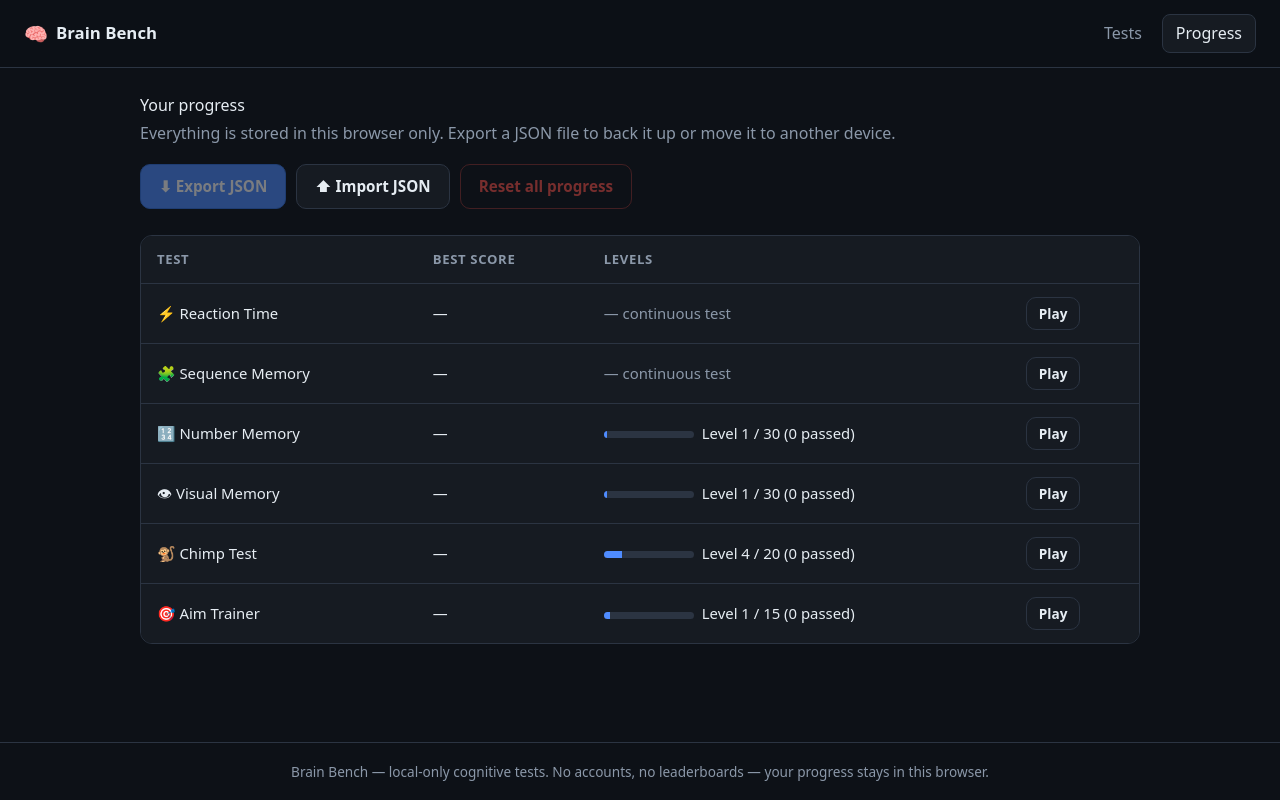
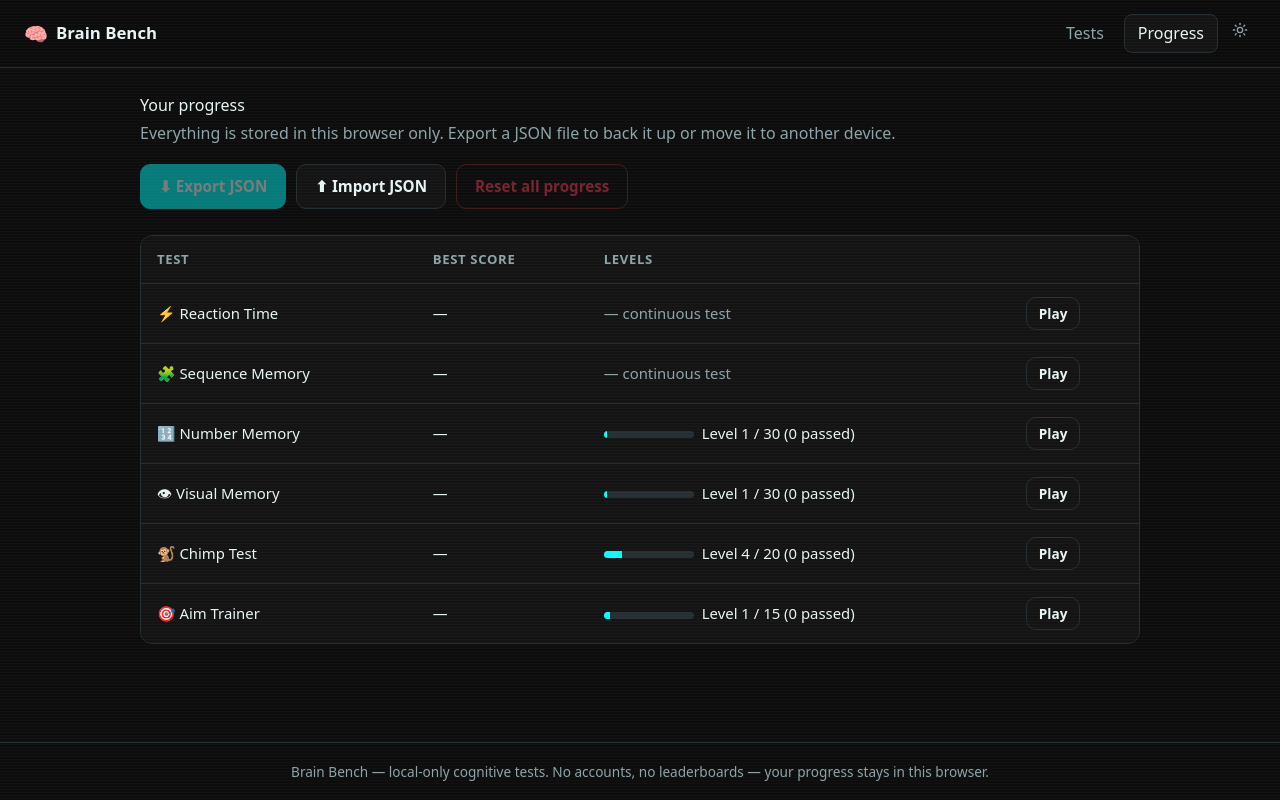
Before and after one commit to RidaDarrai/Brain-Bench, a React (Vite) app: page /progress in a window 1280 px wide. Built offline with nearby package versions, Linux system fonts and the light colour scheme.

Commit message:
feat(theme): cyberpunk token layer — dark neon terminal + light inverted phosphor, hand-rolled ThemeProvider with pre-paint script, legacy CSS aliased to tokens

```diff
--- a/package.json
+++ b/package.json
@@ -16,7 +16,6 @@
     "clsx": "^2.1.1",
     "cn": "^0.5.0",
     "lucide-react": "^1.59.0",
-    "next-themes": "^0.4.6",
     "radix-ui": "^1.8.1",
     "react": "^18.3.1",
     "react-dom": "^18.3.1",
--- a/src/components/Layout.tsx
+++ b/src/components/Layout.tsx
@@ -1,8 +1,9 @@
 import { NavLink, Outlet } from 'react-router-dom';
+import ThemeToggle from './ThemeToggle';
 
 export default function Layout() {
   return (
-    <div className="layout">
+    <div className="layout scanlines">
       <header className="site-header">
         <NavLink to="/" className="brand">
           <span className="brand-mark">🧠</span> Brain Bench
@@ -12,6 +13,7 @@ export default function Layout() {
             Tests
           </NavLink>
           <NavLink to="/progress">Progress</NavLink>
+          <ThemeToggle />
         </nav>
       </header>
       <main className="site-main">
--- /dev/null
+++ b/src/components/ThemeProvider.tsx
@@ -0,0 +1,64 @@
+import {
+  createContext,
+  useCallback,
+  useContext,
+  useEffect,
+  useState,
+  type ReactNode,
+} from 'react';
+
+export type Theme = 'dark' | 'light';
+
+const STORAGE_KEY = 'brainbench-theme';
+
+type ThemeContextValue = {
+  theme: Theme;
+  setTheme: (theme: Theme) => void;
+  toggleTheme: () => void;
+};
+
+const ThemeContext = createContext<ThemeContextValue>({
+  theme: 'dark',
+  setTheme: () => {},
+  toggleTheme: () => {},
+});
+
+function readStoredTheme(): Theme {
+  try {
+    return localStorage.getItem(STORAGE_KEY) === 'light' ? 'light' : 'dark';
+  } catch {
+    return 'dark';
+  }
+}
+
+/**
+ * Minimal theme provider: owns the `dark` class on <html> and persists the
+ * choice to localStorage. A tiny inline script in index.html applies the stored
+ * theme before first paint so there is no flash of the wrong theme.
+ */
+export function ThemeProvider({ children }: { children: ReactNode }) {
+  const [theme, setThemeState] = useState<Theme>(readStoredTheme);
+
+  useEffect(() => {
+    document.documentElement.classList.toggle('dark', theme === 'dark');
+    try {
+      localStorage.setItem(STORAGE_KEY, theme);
+    } catch {
+      /* storage unavailable — theme still works for this session */
+    }
+  }, [theme]);
+
+  const setTheme = useCallback((next: Theme) => setThemeState(next), []);
+  const toggleTheme = useCallback(
+    () => setThemeState((current) => (current === 'dark' ? 'light' : 'dark')),
+    [],
+  );
+
+  return (
+    <ThemeContext.Provider value={{ theme, setTheme, toggleTheme }}>{children}</ThemeContext.Provider>
+  );
+}
+
+export function useTheme() {
+  return useContext(ThemeContext);
+}
--- /dev/null
+++ b/src/components/ThemeToggle.tsx
@@ -0,0 +1,20 @@
+import { Moon, Sun } from 'lucide-react';
+import { Button } from '@/components/ui/button';
+import { useTheme } from './ThemeProvider';
+
+export default function ThemeToggle() {
+  const { theme, toggleTheme } = useTheme();
+  const isDark = theme === 'dark';
+
+  return (
+    <Button
+      variant="ghost"
+      size="icon"
+      className="text-[var(--muted-foreground)]"
+      aria-label={isDark ? 'Switch to light theme' : 'Switch to dark theme'}
+      onClick={toggleTheme}
+    >
+      {isDark ? <Sun data-testid="theme-icon-sun" /> : <Moon data-testid="theme-icon-moon" />}
+    </Button>
+  );
+}
--- a/src/index.css
+++ b/src/index.css
@@ -8,37 +8,36 @@
     --font-heading: var(--font-sans);
     --font-sans: 'Space Grotesk Variable', ui-sans-serif, system-ui, sans-serif;
     --font-mono: 'JetBrains Mono Variable', ui-monospace, monospace;
-    --color-sidebar-ring: var(--sidebar-ring);
-    --color-sidebar-border: var(--sidebar-border);
-    --color-sidebar-accent-foreground: var(--sidebar-accent-foreground);
-    --color-sidebar-accent: var(--sidebar-accent);
-    --color-sidebar-primary-foreground: var(--sidebar-primary-foreground);
-    --color-sidebar-primary: var(--sidebar-primary);
-    --color-sidebar-foreground: var(--sidebar-foreground);
-    --color-sidebar: var(--sidebar);
-    --color-chart-5: var(--chart-5);
-    --color-chart-4: var(--chart-4);
-    --color-chart-3: var(--chart-3);
-    --color-chart-2: var(--chart-2);
-    --color-chart-1: var(--chart-1);
-    --color-ring: var(--ring);
-    --color-input: var(--input);
-    --color-border: var(--border);
-    --color-destructive: var(--destructive);
-    --color-accent-foreground: var(--accent-foreground);
-    --color-accent: var(--accent);
-    --color-muted-foreground: var(--muted-foreground);
-    --color-muted: var(--muted);
-    --color-secondary-foreground: var(--secondary-foreground);
-    --color-secondary: var(--secondary);
-    --color-primary-foreground: var(--primary-foreground);
-    --color-primary: var(--primary);
+    --color-success: var(--success);
+    --color-success-surface: var(--success-surface);
+    --color-danger: var(--danger);
+    --color-danger-surface: var(--danger-surface);
+    --color-warn: var(--warn);
+    --color-brand: var(--brand);
+    --color-test-reaction: var(--test-reaction);
+    --color-test-sequence: var(--test-sequence);
+    --color-test-number: var(--test-number);
+    --color-test-visual: var(--test-visual);
+    --color-test-chimp: var(--test-chimp);
+    --color-test-aim: var(--test-aim);
     --color-popover-foreground: var(--popover-foreground);
     --color-popover: var(--popover);
     --color-card-foreground: var(--card-foreground);
     --color-card: var(--card);
     --color-foreground: var(--foreground);
     --color-background: var(--background);
+    --color-primary-foreground: var(--primary-foreground);
+    --color-primary: var(--primary);
+    --color-secondary-foreground: var(--secondary-foreground);
+    --color-secondary: var(--secondary);
+    --color-muted-foreground: var(--muted-foreground);
+    --color-muted: var(--muted);
+    --color-accent-foreground: var(--accent-foreground);
+    --color-accent: var(--accent);
+    --color-destructive: var(--destructive);
+    --color-border: var(--border);
+    --color-input: var(--input);
+    --color-ring: var(--ring);
     --radius-sm: calc(var(--radius) * 0.6);
     --radius-md: calc(var(--radius) * 0.8);
     --radius-lg: var(--radius);
@@ -48,73 +47,82 @@
     --radius-4xl: calc(var(--radius) * 2.6);
 }
 
+/* ---------- Theme: "Inverted phosphor" (light) ---------- */
 :root {
-    --background: oklch(1 0 0);
-    --foreground: oklch(0.145 0 0);
-    --card: oklch(1 0 0);
-    --card-foreground: oklch(0.145 0 0);
-    --popover: oklch(1 0 0);
-    --popover-foreground: oklch(0.145 0 0);
-    --primary: oklch(0.205 0 0);
-    --primary-foreground: oklch(0.985 0 0);
-    --secondary: oklch(0.97 0 0);
-    --secondary-foreground: oklch(0.205 0 0);
-    --muted: oklch(0.97 0 0);
-    --muted-foreground: oklch(0.556 0 0);
-    --accent: oklch(0.97 0 0);
-    --accent-foreground: oklch(0.205 0 0);
-    --destructive: oklch(0.577 0.245 27.325);
-    --border: oklch(0.922 0 0);
-    --input: oklch(0.922 0 0);
-    --ring: oklch(0.708 0 0);
-    --chart-1: oklch(0.87 0 0);
-    --chart-2: oklch(0.556 0 0);
-    --chart-3: oklch(0.439 0 0);
-    --chart-4: oklch(0.371 0 0);
-    --chart-5: oklch(0.269 0 0);
-    --radius: 0.625rem;
-    --sidebar: oklch(0.985 0 0);
-    --sidebar-foreground: oklch(0.145 0 0);
-    --sidebar-primary: oklch(0.205 0 0);
-    --sidebar-primary-foreground: oklch(0.985 0 0);
-    --sidebar-accent: oklch(0.97 0 0);
-    --sidebar-accent-foreground: oklch(0.205 0 0);
-    --sidebar-border: oklch(0.922 0 0);
-    --sidebar-ring: oklch(0.708 0 0);
+    color-scheme: light;
+    --background: #f4f6f8;
+    --foreground: #0a0a0a;
+    --card: #ffffff;
+    --card-foreground: #0a0a0a;
+    --popover: #ffffff;
+    --popover-foreground: #0a0a0a;
+    --primary: #0a0a0a;
+    --primary-foreground: #f4f6f8;
+    --secondary: #e9edf0;
+    --secondary-foreground: #0a0a0a;
+    --muted: #e9edf0;
+    --muted-foreground: #4a5560;
+    --accent: #dff6f7;
+    --accent-foreground: #04494d;
+    --destructive: #c20047;
+    --border: #c9d2d8;
+    --input: #b7c2c9;
+    --ring: #007a80;
+    --radius: 0.75rem;
+    /* neon accents, darkened for AA text contrast on paper */
+    --brand: #007a80;
+    --success: #00782f;
+    --success-surface: #00782f;
+    --danger: #c20047;
+    --danger-surface: #a8003e;
+    --warn: #8a5a00;
+    --test-reaction: #4c7a00;
+    --test-sequence: #8a5a00;
+    --test-number: #007a80;
+    --test-visual: #6b2bb5;
+    --test-chimp: #00782f;
+    --test-aim: #b00084;
+    --scanline: rgba(0, 0, 0, 0.035);
+    --glow: transparent;
 }
 
+/* ---------- Theme: "Neon terminal" (dark, default) ---------- */
 .dark {
-    --background: oklch(0.145 0 0);
-    --foreground: oklch(0.985 0 0);
-    --card: oklch(0.205 0 0);
-    --card-foreground: oklch(0.985 0 0);
-    --popover: oklch(0.205 0 0);
-    --popover-foreground: oklch(0.985 0 0);
-    --primary: oklch(0.922 0 0);
-    --primary-foreground: oklch(0.205 0 0);
-    --secondary: oklch(0.269 0 0);
-    --secondary-foreground: oklch(0.985 0 0);
-    --muted: oklch(0.269 0 0);
-    --muted-foreground: oklch(0.708 0 0);
-    --accent: oklch(0.269 0 0);
-    --accent-foreground: oklch(0.985 0 0);
-    --destructive: oklch(0.704 0.191 22.216);
-    --border: oklch(1 0 0 / 10%);
-    --input: oklch(1 0 0 / 15%);
-    --ring: oklch(0.556 0 0);
-    --chart-1: oklch(0.87 0 0);
-    --chart-2: oklch(0.556 0 0);
-    --chart-3: oklch(0.439 0 0);
-    --chart-4: oklch(0.371 0 0);
-    --chart-5: oklch(0.269 0 0);
-    --sidebar: oklch(0.205 0 0);
-    --sidebar-foreground: oklch(0.985 0 0);
-    --sidebar-primary: oklch(0.488 0.243 264.376);
-    --sidebar-primary-foreground: oklch(0.985 0 0);
-    --sidebar-accent: oklch(0.269 0 0);
-    --sidebar-accent-foreground: oklch(0.985 0 0);
-    --sidebar-border: oklch(1 0 0 / 10%);
-    --sidebar-ring: oklch(0.556 0 0);
+    color-scheme: dark;
+    --background: #0d0d0d;
+    --foreground: #e8f4f4;
+    --card: #141414;
+    --card-foreground: #e8f4f4;
+    --popover: #141414;
+    --popover-foreground: #e8f4f4;
+    --primary: #00ffff;
+    --primary-foreground: #050505;
+    --secondary: #1a1a1a;
+    --secondary-foreground: #e8f4f4;
+    --muted: #1a1a1a;
+    --muted-foreground: #8fa3a8;
+    --accent: #12222a;
+    --accent-foreground: #e8f4f4;
+    --destructive: #ff3b5c;
+    --border: #262f33;
+    --input: #313b40;
+    --ring: #00ffff;
+    --radius: 0.75rem;
+    /* full-voltage neon */
+    --brand: #00ffff;
+    --success: #39ff6a;
+    --success-surface: #0e7a2f;
+    --danger: #ff3b5c;
+    --danger-surface: #c40e2f;
+    --warn: #ffb020;
+    --test-reaction: #a3ff12;
+    --test-sequence: #ffb020;
+    --test-number: #00ffff;
+    --test-visual: #bd5bff;
+    --test-chimp: #39ff6a;
+    --test-aim: #ff00ff;
+    --scanline: rgba(255, 255, 255, 0.025);
+    --glow: rgba(0, 255, 255, 0.35);
 }
 
 @layer base {
@@ -122,7 +130,7 @@
     @apply border-border outline-ring/50;
     }
   body {
-    @apply bg-background text-foreground;
+    @apply bg-background text-foreground font-sans;
     }
   button:not(:disabled), [role="button"]:not(:disabled) {
     cursor: pointer;
@@ -131,3 +139,28 @@
     @apply font-sans;
     }
 }
+
+/* Faint CRT scanline veil — static, extremely subtle, both themes. */
+@layer utilities {
+  .scanlines::before {
+    content: "";
+    position: fixed;
+    inset: 0;
+    pointer-events: none;
+    z-index: 60;
+    background: repeating-linear-gradient(
+      to bottom,
+      var(--scanline) 0 1px,
+      transparent 1px 3px
+    );
+  }
+  /* Instrument-panel numerals: mono, tabular, slight phosphor glow in the dark. */
+  .hud-num {
+    font-family: var(--font-mono);
+    font-variant-numeric: tabular-nums;
+    letter-spacing: -0.02em;
+  }
+  .dark .glow-text {
+    text-shadow: 0 0 12px var(--glow);
+  }
+}
--- a/src/styles.css
+++ b/src/styles.css
@@ -1,22 +1,21 @@
 /* ---------- Base / theme ---------- */
 :root {
-  --bg: #0d1117;
-  --bg-raised: #161b22;
-  --bg-hover: #1c2330;
-  --border: #2b3442;
-  --text: #e6edf3;
-  --muted: #8b98a9;
-  --accent: #4f8cff;
-  --accent-strong: #3674e0;
-  --green: #2ea043;
-  --green-bright: #3fb950;
-  --red: #da3633;
-  --red-bright: #f85149;
-  --amber: #d29922;
-  --radius: 12px;
-  --font:
-    system-ui, -apple-system, 'Segoe UI', Roboto, Helvetica, Arial, sans-serif;
-  color-scheme: dark;
+  /* Legacy aliases → shadcn token layer (src/index.css). Everything in this
+     stylesheet follows the active theme through these while rules migrate to
+     Tailwind utilities phase by phase. */
+  --bg: var(--background);
+  --bg-raised: var(--card);
+  --bg-hover: var(--muted);
+  --edge: var(--border);
+  --text: var(--foreground);
+  --text-muted: var(--muted-foreground);
+  --brand-strong: var(--brand);
+  --green: var(--success-surface);
+  --green-bright: var(--success);
+  --red: var(--danger-surface);
+  --red-bright: var(--danger);
+  --amber: var(--warn);
+  --font: var(--font-sans);
 }
 
 * {
@@ -43,7 +42,7 @@ button {
 }
 
 a {
-  color: var(--accent);
+  color: var(--brand);
   text-decoration: none;
 }
 
@@ -59,7 +58,7 @@ h3 {
 }
 
 .muted {
-  color: var(--muted);
+  color: var(--text-muted);
 }
 
 /* ---------- Layout ---------- */
@@ -75,8 +74,8 @@ h3 {
   justify-content: space-between;
   gap: 16px;
   padding: 14px 24px;
-  border-bottom: 1px solid var(--border);
-  background: rgba(13, 17, 23, 0.9);
+  border-bottom: 1px solid var(--edge);
+  background: color-mix(in srgb, var(--background) 88%, transparent);
   position: sticky;
   top: 0;
   z-index: 20;
@@ -106,7 +105,7 @@ h3 {
 }
 
 .site-nav a {
-  color: var(--muted);
+  color: var(--text-muted);
   padding: 7px 14px;
   border-radius: 8px;
   font-weight: 500;
@@ -121,7 +120,7 @@ h3 {
 .site-nav a.active {
   color: var(--text);
   background: var(--bg-raised);
-  border: 1px solid var(--border);
+  border: 1px solid var(--edge);
   padding: 6px 13px;
 }
 
@@ -134,8 +133,8 @@ h3 {
 }
 
 .site-footer {
-  border-top: 1px solid var(--border);
-  color: var(--muted);
+  border-top: 1px solid var(--edge);
+  color: var(--text-muted);
   font-size: 0.85rem;
   padding: 18px 24px;
   text-align: center;
@@ -154,7 +153,7 @@ h3 {
   gap: 8px;
   padding: 10px 18px;
   border-radius: 10px;
-  border: 1px solid var(--border);
+  border: 1px solid var(--edge);
   background: var(--bg-raised);
   color: var(--text);
   font-size: 0.95rem;
@@ -182,13 +181,13 @@ h3 {
 }
 
 .btn-primary {
-  background: var(--accent);
-  border-color: var(--accent-strong);
+  background: var(--brand);
+  border-color: var(--brand-strong);
   color: #fff;
 }
 
 .btn-primary:hover {
-  background: var(--accent-strong);
+  background: var(--brand-strong);
 }
 
 .btn-danger {
@@ -216,10 +215,10 @@ h3 {
   align-items: center;
   gap: 6px;
   padding: 5px 11px;
-  border: 1px solid var(--border);
+  border: 1px solid var(--edge);
   border-radius: 999px;
   font-size: 0.82rem;
-  color: var(--muted);
+  color: var(--text-muted);
   background: var(--bg-raised);
   white-space: nowrap;
 }
@@ -274,7 +273,7 @@ h3 {
 }
 
 .back-link {
-  color: var(--muted);
+  color: var(--text-muted);
   font-size: 0.9rem;
   display: inline-block;
   margin-bottom: 14px;
@@ -296,7 +295,7 @@ h3 {
 }
 
 .hero p {
-  color: var(--muted);
+  color: var(--text-muted);
   max-width: 560px;
   margin: 0 auto;
   font-size: 1.03rem;
@@ -314,7 +313,7 @@ h3 {
   align-items: flex-start;
   padding: 18px;
   background: var(--bg-raised);
-  border: 1px solid var(--border);
+  border: 1px solid var(--edge);
   border-radius: var(--radius);
   color: var(--text);
   transition:
@@ -324,7 +323,7 @@ h3 {
 }
 
 .test-card:hover {
-  border-color: var(--accent);
+  border-color: var(--brand);
   background: var(--bg-hover);
   transform: translateY(-2px);
   text-decoration: none;
@@ -346,7 +345,7 @@ h3 {
 }
 
 .test-card-body p {
-  color: var(--muted);
+  color: var(--text-muted);
   font-size: 0.9rem;
   margin: 0 0 12px;
 }
@@ -377,7 +376,7 @@ h3 {
 
 .test-intro-head .lead,
 .lead {
-  color: var(--muted);
+  color: var(--text-muted);
   font-size: 1rem;
   margin: 0;
 }
@@ -391,7 +390,7 @@ h3 {
 
 .instructions {
   background: var(--bg-raised);
-  border: 1px solid var(--border);
+  border: 1px solid var(--edge);
   border-radius: var(--radius);
   padding: 16px 16px 16px 38px;
   margin: 0 0 20px;
@@ -413,7 +412,7 @@ h3 {
 .level-picker select {
   background: var(--bg-raised);
   color: var(--text);
-  border: 1px solid var(--border);
+  border: 1px solid var(--edge);
   border-radius: 8px;
   padding: 9px 12px;
   font-size: 0.95rem;
@@ -439,13 +438,13 @@ h3 {
 
 .playing-title {
   font-weight: 600;
-  color: var(--muted);
+  color: var(--text-muted);
 }
 
 .game {
   position: relative;
   background: var(--bg-raised);
-  border: 1px solid var(--border);
+  border: 1px solid var(--edge);
   border-radius: var(--radius);
   padding: 20px;
   min-height: 440px;
@@ -491,7 +490,7 @@ h3 {
 
 .game-overlay-card {
   background: var(--bg-raised);
-  border: 1px solid var(--border);
+  border: 1px solid var(--edge);
   border-radius: var(--radius);
   padding: 28px 34px;
   text-align: center;
@@ -512,7 +511,7 @@ h3 {
 }
 
 .game-overlay-message {
-  color: var(--muted);
+  color: var(--text-muted);
   margin-bottom: 20px;
 }
 
@@ -535,7 +534,7 @@ h3 {
   width: 100%;
   min-height: 340px;
   border-radius: var(--radius);
-  border: 1px solid var(--border);
+  border: 1px solid var(--edge);
   cursor: pointer;
   display: flex;
   flex-direction: column;
@@ -587,7 +586,7 @@ h3 {
   width: 84px;
   height: 84px;
   border-radius: 12px;
-  border: 1px solid var(--border);
+  border: 1px solid var(--edge);
   background: #232b38;
   cursor: pointer;
   transition:
@@ -620,7 +619,7 @@ h3 {
   width: 8px;
   height: 8px;
   border-radius: 50%;
-  background: var(--border);
+  background: var(--edge);
 }
 
 .seq-dot.done {
@@ -657,14 +656,14 @@ h3 {
 .num-timer {
   width: min(420px, 80%);
   height: 8px;
-  background: var(--border);
+  background: var(--edge);
   border-radius: 999px;
   overflow: hidden;
 }
 
 .num-timer-fill {
   height: 100%;
-  background: var(--accent);
+  background: var(--brand);
   transition: width 0.1s linear;
 }
 
@@ -685,7 +684,7 @@ h3 {
   width: min(420px, 90%);
   background: var(--bg);
   color: var(--text);
-  border: 2px solid var(--border);
+  border: 2px solid var(--edge);
   border-radius: 12px;
   font-variant-numeric: tabular-nums;
   letter-spacing: 0.05em;
@@ -693,7 +692,7 @@ h3 {
 
 .num-input:focus {
   outline: none;
-  border-color: var(--accent);
+  border-color: var(--brand);
 }
 
 .num-actions {
@@ -712,7 +711,7 @@ h3 {
 
 .vis-cell {
   border-radius: 8px;
-  border: 1px solid var(--border);
+  border: 1px solid var(--edge);
   background: #232b38;
   cursor: pointer;
   transition:
@@ -725,13 +724,13 @@ h3 {
 }
 
 .vis-cell.lit {
-  background: var(--accent);
-  border-color: var(--accent);
+  background: var(--brand);
+  border-color: var(--brand);
 }
 
 .vis-cell.selected {
-  background: var(--accent-strong);
-  border-color: var(--accent);
+  background: var(--brand-strong);
+  border-color: var(--brand);
   box-shadow: inset 0 0 0 2px #fff;
 }
 
@@ -741,20 +740,20 @@ h3 {
 }
 
 .vis-cell:not(:disabled):hover {
-  border-color: var(--accent);
+  border-color: var(--brand);
 }
 
 .vis-timer {
   width: min(440px, 92%);
   height: 7px;
-  background: var(--border);
+  background: var(--edge);
   border-radius: 999px;
   overflow: hidden;
 }
 
 .vis-timer-fill {
   height: 100%;
-  background: var(--accent);
+  background: var(--brand);
   transition: width 0.1s linear;
 }
 
@@ -768,7 +767,7 @@ h3 {
 .chimp-cell {
   aspect-ratio: 1.35;
   border-radius: 7px;
-  border: 1px solid var(--border);
+  border: 1px solid var(--edge);
   background: #232b38;
   color: var(--text);
   font-weight: 700;
@@ -795,7 +794,7 @@ h3 {
 }
 
 .chimp-cell:not(:disabled):hover {
-  outline: 2px solid var(--accent);
+  outline: 2px solid var(--brand);
   outline-offset: -2px;
 }
 
@@ -809,7 +808,7 @@ h3 {
   background:
     radial-gradient(circle at center, rgba(79, 140, 255, 0.06), transparent 70%),
     #10161f;
-  border: 1px solid var(--border);
+  border: 1px solid var(--edge);
   overflow: hidden;
   display: flex;
   align-items: center;
@@ -829,7 +828,7 @@ h3 {
   position: absolute;
   transform: translate(-50%, -50%);
   border-radius: 50%;
-  background: radial-gradient(circle at 35% 30%, #7ab0ff, var(--accent) 70%);
+  background: radial-gradient(circle at 35% 30%, #7ab0ff, var(--brand) 70%);
   box-shadow:
     0 0 0 2px rgba(255, 255, 255, 0.75),
     0 4px 14px rgba(0, 0, 0, 0.5);
@@ -849,7 +848,7 @@ h3 {
   position: absolute;
   top: 10px;
   left: 12px;
-  color: var(--muted);
+  color: var(--text-muted);
   font-size: 0.85rem;
   font-weight: 600;
 }
@@ -866,7 +865,7 @@ h3 {
 
 .results-card {
   background: var(--bg-raised);
-  border: 1px solid var(--border);
+  border: 1px solid var(--edge);
   border-radius: var(--radius);
   padding: 34px 38px;
   text-align: center;
@@ -918,7 +917,7 @@ h3 {
 
 .progress-table-wrap {
   overflow-x: auto;
-  border: 1px solid var(--border);
+  border: 1px solid var(--edge);
   border-radius: var(--radius);
 }
 
@@ -932,12 +931,12 @@ h3 {
 .progress-table td {
   padding: 13px 16px;
   text-align: left;
-  border-bottom: 1px solid var(--border);
+  border-bottom: 1px solid var(--edge);
   font-size: 0.93rem;
 }
 
 .progress-table th {
-  color: var(--muted);
+  color: var(--text-muted);
   font-weight: 600;
   font-size: 0.82rem;
   text-transform: uppercase;
@@ -952,7 +951,7 @@ h3 {
   display: inline-block;
   width: 90px;
   height: 7px;
-  background: var(--border);
+  background: var(--edge);
   border-radius: 999px;
   overflow: hidden;
   vertical-align: middle;
@@ -962,7 +961,7 @@ h3 {
 .level-bar-fill {
   display: block;
   height: 100%;
-  background: var(--accent);
+  background: var(--brand);
 }
 
 /* ---------- Responsive ---------- */
```
Also changed, not shown: index.html (+15 -2 lines), src/App.tsx (+7 -4 lines), 1 other file (tests, documents, lock files or other folders).
